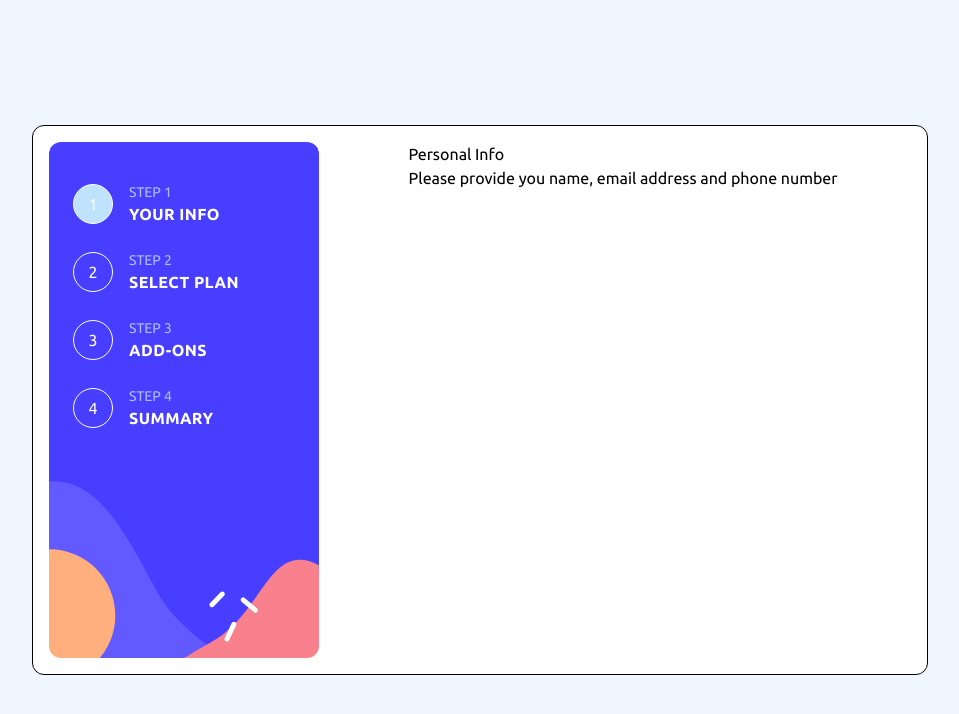
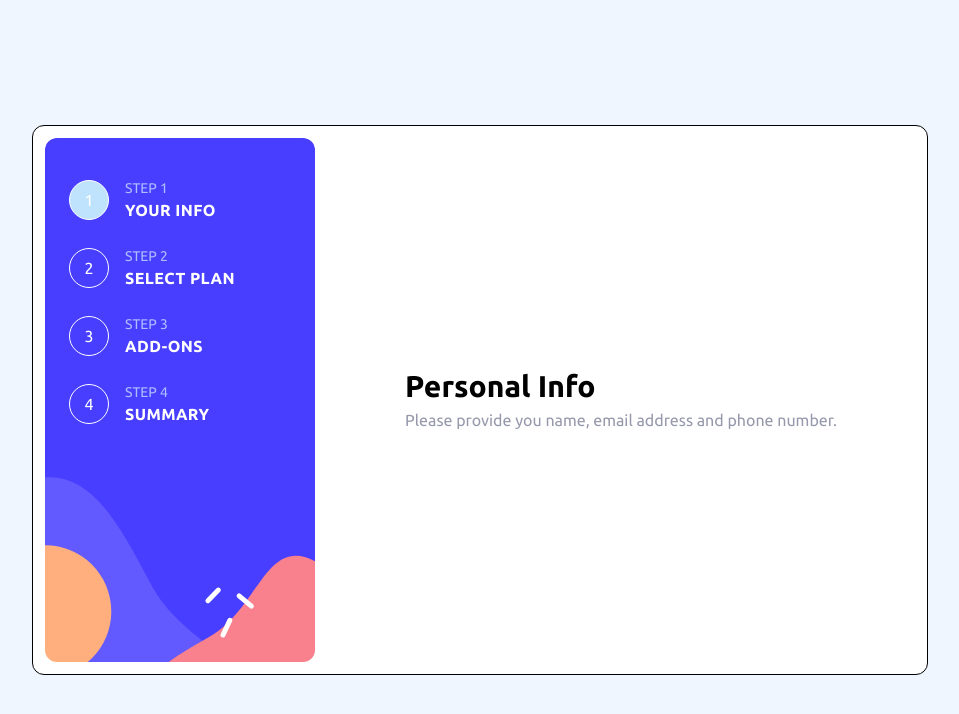
Before and after one commit to zwelhtetyan/multi-step-form, a Vue app: page / in a window 1280 px wide. Shown: the top 714 px of the page, without its empty margins (160-1119 px from the left). Built offline with nearby package versions, Linux system fonts and the light colour scheme.

Commit message:
styled form component header

```diff
--- a/src/App.vue
+++ b/src/App.vue
@@ -6,13 +6,10 @@ import Sidebar from './components/Sidebar.vue';
 <template>
   <div class="min-h-screen flex justify-center items-center">
     <div
-      class="bg-white border border-black h-[550px] w-full max-w-4xl rounded-xl p-4 flex gap-4"
+      class="bg-white border border-black h-[550px] w-full max-w-4xl rounded-xl p-3 flex gap-3"
     >
       <Sidebar />
-      <Container
-        title="Personal Info"
-        desc="Please provide your name, email address and phone number."
-      />
+      <Container />
     </div>
   </div>
 </template>
--- a/src/components/Container.vue
+++ b/src/components/Container.vue
@@ -8,7 +8,7 @@ const { currentMenu } = storeToRefs(menuStore);
 </script>
 
 <template>
-  <div class="flex-1 flex justify-center">
+  <div class="flex-1 flex justify-center items-center">
     <PersonalInfo v-if="currentMenu === 1" />
     <SelectPlan v-else-if="currentMenu === 2" />
     <PickAddOns v-else-if="currentMenu === 3" />
--- a/src/components/MenuItem.vue
+++ b/src/components/MenuItem.vue
@@ -29,7 +29,9 @@ watch(
     </div>
     <div class="flex-1 pl-4 uppercase">
       <p class="text-pastel-blue font-thin text-sm leading-5">Step {{ idx }}</p>
-      <h1 class="text-white font-bold tracking-wide">{{ name }}</h1>
+      <h1 class="text-white font-bold tracking-wide hover:text-light-gray">
+        {{ name }}
+      </h1>
     </div>
   </div>
 </template>
--- a/src/components/form/FinishingUp.vue
+++ b/src/components/form/FinishingUp.vue
@@ -1,7 +1,7 @@
 <script setup lang="ts">
 import Header from './header/index.vue';
 const title = 'Finishing up';
-const desc = 'Double-check everything looks OK before confirming';
+const desc = 'Double-check everything looks OK before confirming.';
 </script>
 
 <template>
--- a/src/components/form/PersonalInfo.vue
+++ b/src/components/form/PersonalInfo.vue
@@ -1,7 +1,7 @@
 <script setup lang="ts">
 import Header from './header/index.vue';
 const title = 'Personal Info';
-const desc = 'Please provide you name, email address and phone number';
+const desc = 'Please provide you name, email address and phone number.';
 </script>
 
 <template>
--- a/src/components/form/PickAddOns.vue
+++ b/src/components/form/PickAddOns.vue
@@ -1,7 +1,7 @@
 <script setup lang="ts">
 import Header from './header/index.vue';
 const title = 'Pick Add-ons';
-const desc = 'Add-ons help enhance your gaming experience';
+const desc = 'Add-ons help enhance your gaming experience..';
 </script>
 
 <template>
--- a/src/components/form/SelectPlan.vue
+++ b/src/components/form/SelectPlan.vue
@@ -1,7 +1,7 @@
 <script setup lang="ts">
 import Header from './header/index.vue';
 const title = 'Select your plan';
-const desc = 'You have the option of monthly or yearly billing';
+const desc = 'You have the option of monthly or yearly billing.';
 </script>
 
 <template>
--- a/src/components/form/header/index.vue
+++ b/src/components/form/header/index.vue
@@ -6,6 +6,6 @@ defineProps<{
 </script>
 
 <template>
-  <h1>{{ title }}</h1>
-  <p>{{ desc }}</p>
+  <h1 class="font-bold text-3xl mb-1">{{ title }}</h1>
+  <p class="text-cool-gray">{{ desc }}</p>
 </template>
```
